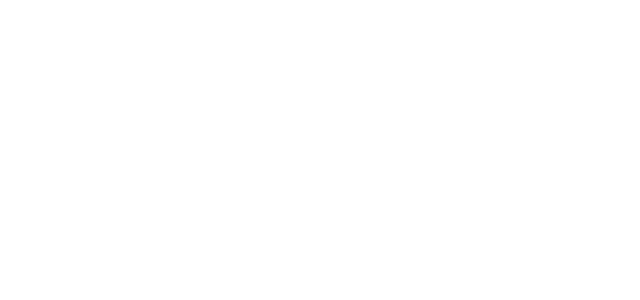
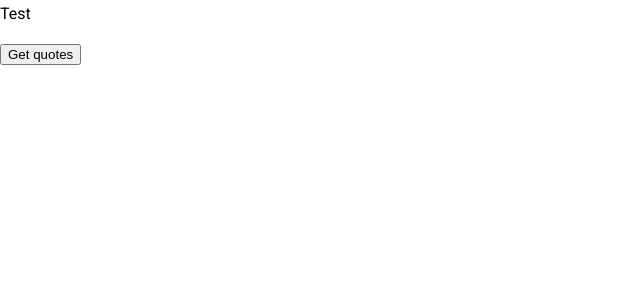
Before and after one commit to ElMachistador/simpsons-api, an Angular app: page / in a window 1280 px wide. Shown: the top 300 px of the page, without its empty margins (0-640 px from the left). Built offline with nearby package versions, Linux system fonts and the light colour scheme.

Commit message:
mat card

```diff
--- a/angular.json
+++ b/angular.json
@@ -31,6 +31,7 @@
               "src/assets"
             ],
             "styles": [
+              "./node_modules/@angular/material/prebuilt-themes/deeppurple-amber.css",
               "src/styles.scss"
             ],
             "scripts": []
@@ -99,6 +100,7 @@
               "src/assets"
             ],
             "styles": [
+              "./node_modules/@angular/material/prebuilt-themes/deeppurple-amber.css",
               "src/styles.scss"
             ],
             "scripts": []
--- a/package.json
+++ b/package.json
@@ -11,10 +11,12 @@
   "private": true,
   "dependencies": {
     "@angular/animations": "~12.2.0",
+    "@angular/cdk": "^12.2.3",
     "@angular/common": "~12.2.0",
     "@angular/compiler": "~12.2.0",
     "@angular/core": "~12.2.0",
     "@angular/forms": "~12.2.0",
+    "@angular/material": "^12.2.3",
     "@angular/platform-browser": "~12.2.0",
     "@angular/platform-browser-dynamic": "~12.2.0",
     "@angular/router": "~12.2.0",
--- a/src/app/app-routing.module.ts
+++ b/src/app/app-routing.module.ts
@@ -1,7 +1,11 @@
 import { NgModule } from '@angular/core';
 import { RouterModule, Routes } from '@angular/router';
 
-const routes: Routes = [];
+import { QuotesComponent } from './quotes/quotes.component';
+
+const routes: Routes = [
+
+];
 
 @NgModule({
   imports: [RouterModule.forRoot(routes)],
--- a/src/app/app.component.html
+++ b/src/app/app.component.html
@@ -1,3 +1,21 @@
+<h3>Test</h3>
+
 <div>
-  <router-outlet></router-outlet>
+  <button (click)="getQuotes()">Get quotes</button>
+  <ul>
+    <mat-card class="example-card" *ngFor="let simpson of (quotes | async)">
+      <mat-card-header>
+        "{{simpson.quote}}"
+      </mat-card-header>
+      <img [src]="simpson.image" alt="Image of a simpson">
+      <mat-card-content>
+        <em>
+          {{simpson.character}}
+        </em>
+      </mat-card-content>
+      <mat-card-actions>
+        <button mat-raised-button color="primary">Another quote from {{simpson.character}}</button>
+      </mat-card-actions>
+    </mat-card>
+  </ul>
 </div>
--- a/src/app/app.component.ts
+++ b/src/app/app.component.ts
@@ -1,4 +1,14 @@
 import { Component } from '@angular/core';
+import { HttpClient } from '@angular/common/http';
+import { Observable } from 'rxjs';
+
+
+interface Quote {
+  quote: string,
+  character: string,
+  image: string,
+  characterDirection: "Left" | "Right"
+}
 
 @Component({
   selector: 'app-root',
@@ -7,4 +17,16 @@
 })
 export class AppComponent {
   title = 'quotes';
+  quotes?: Observable<Quote[]>;
+
+  constructor(
+    private http: HttpClient
+  ) {
+
+  }
+
+  getQuotes() {
+    this.quotes = this.http.get<Quote[]>('https://thesimpsonsquoteapi.glitch.me/quotes?count=10');
+  }
+
 }
--- a/src/app/quotes/quotes.component.ts
+++ b/src/app/quotes/quotes.component.ts
@@ -3,7 +3,7 @@
 @Component({
   selector: 'app-quotes',
   templateUrl: './quotes.component.html',
-  styleUrls: ['./quotes.component.css']
+  styleUrls: ['./quotes.component.scss']
 })
 export class QuotesComponent {
 
--- a/src/index.html
+++ b/src/index.html
@@ -6,8 +6,11 @@
   <base href="/">
   <meta name="viewport" content="width=device-width, initial-scale=1">
   <link rel="icon" type="image/x-icon" href="favicon.ico">
+  <link rel="preconnect" href="https://fonts.gstatic.com">
+  <link href="https://fonts.googleapis.com/css2?family=Roboto:wght@300;400;500&display=swap" rel="stylesheet">
+  <link href="https://fonts.googleapis.com/icon?family=Material+Icons" rel="stylesheet">
 </head>
-<body>
+<body class="mat-typography">
   <app-root></app-root>
 </body>
 </html>
--- a/src/styles.scss
+++ b/src/styles.scss
@@ -1 +1,4 @@
 /* You can add global styles to this file, and also import other style files */
+
+html, body { height: 100%; }
+body { margin: 0; font-family: Roboto, "Helvetica Neue", sans-serif; }
```
Also changed, not shown: src/app/app.module.ts (+11 -1 lines), 1 other file (tests, documents, lock files or other folders).
